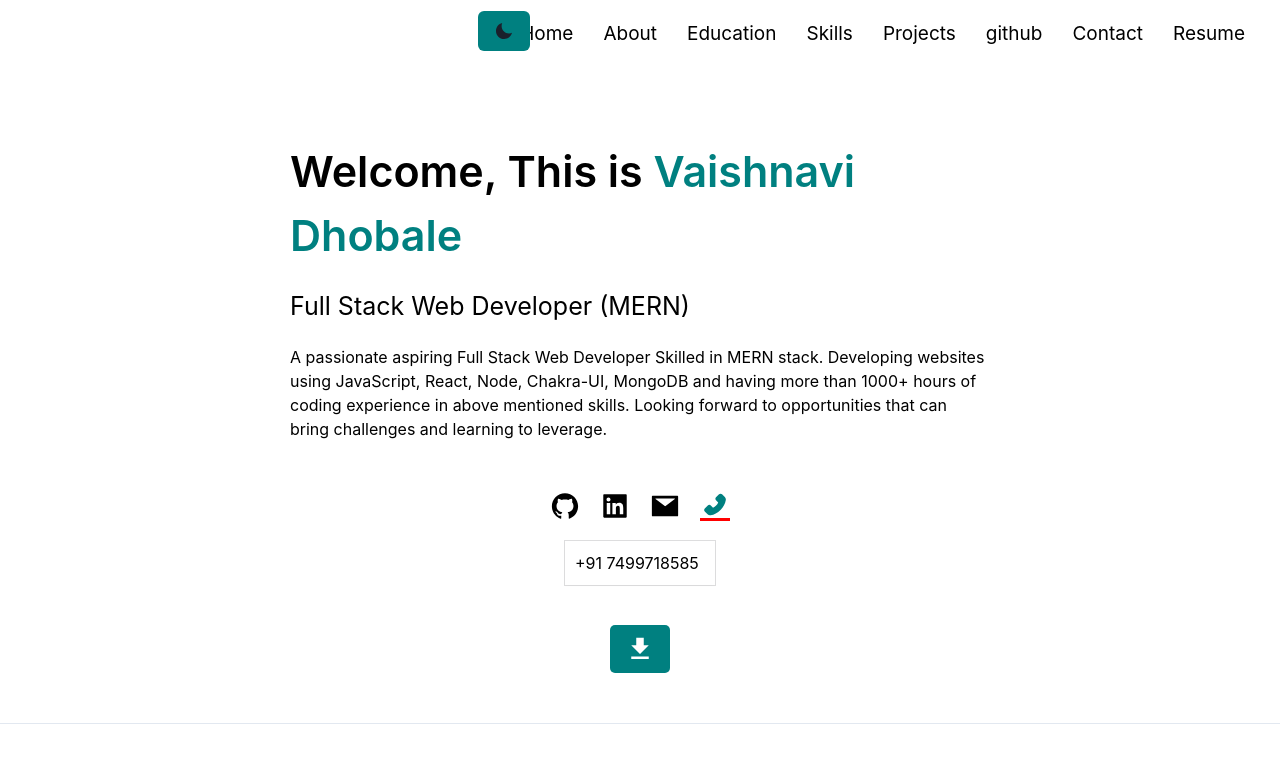
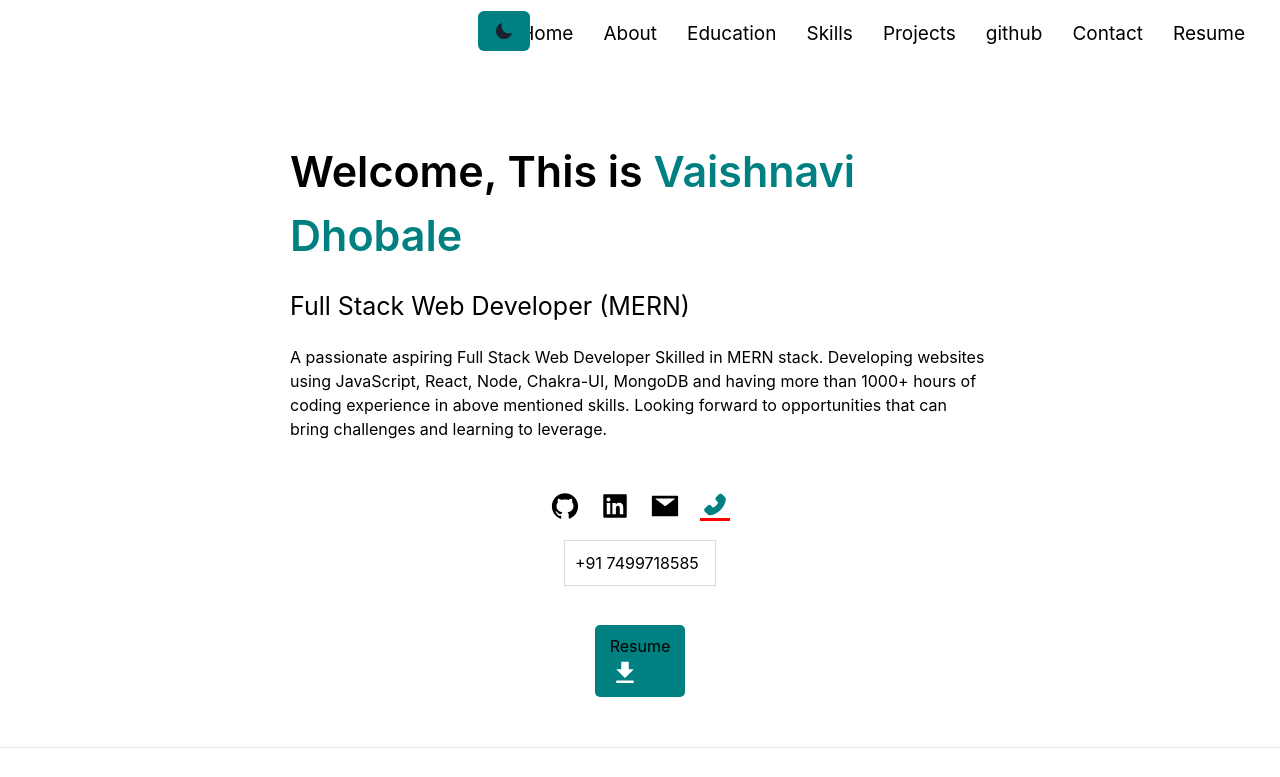
Before and after one commit to VaishnaviDhobale/VaishnaviDhobale.github.io, a React (Create React App) app: page / in a window 1280 px wide. Shown: the top 777 px of the page. Built offline with nearby package versions, Linux system fonts and the light colour scheme.

Commit message:
portfolio update2

```diff
--- a/src/pages/Home.jsx
+++ b/src/pages/Home.jsx
@@ -162,9 +162,9 @@ export default function Home() {
             p={"9px 15px"}
             borderRadius="5px"
             cursor={"pointer"}
-            id="resume-button-1"
+            id="resume-button-2"
           >
-            <a href={MyResume} id="resume-link-1"  download = "Vaishnavi-Dhobale-Resume"><MdDownload color="white" size={"30px"} /></a>
+            <a href={MyResume} id="resume-link-2"  download = "Vaishnavi-Dhobale-Resume">Resume<MdDownload color="white" size={"30px"} /></a>
           </Box>
         </Box>
       </Box>
```
